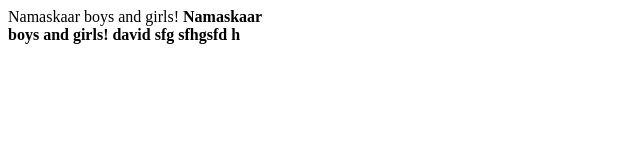
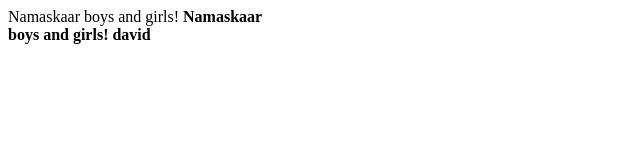
Before and after one commit to DEEPESHASRANI/DEEPESHASRANI.github.io, a plain HTML site: page index.html in a window 1280 px wide. Shown: the full height of the page, 0-640 px from the left. Drawn offline with Linux system fonts and the light colour scheme.

Commit message:
Revert "hgdghc"
This reverts commit 8c5951a179142ab23566a3c6122fbb7a76a0fafc.

```diff
--- a/index.html
+++ b/index.html
@@ -1,4 +1,3 @@
 <html><body>Namaskaar boys and girls!</body></html>
 <html><body><b>Namaskaar <br> boys and girls!<b/></body></html>
 david
-sfg sfhgsfd h
```
